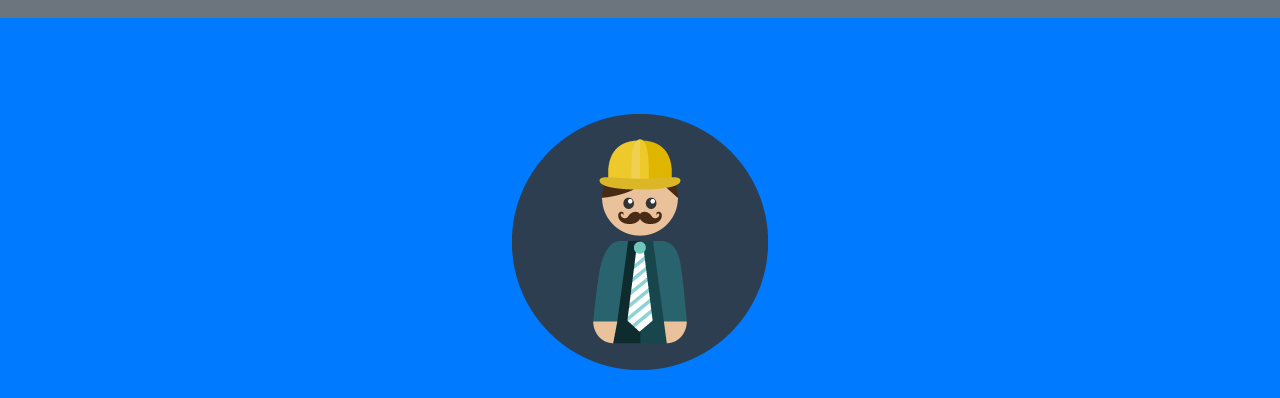
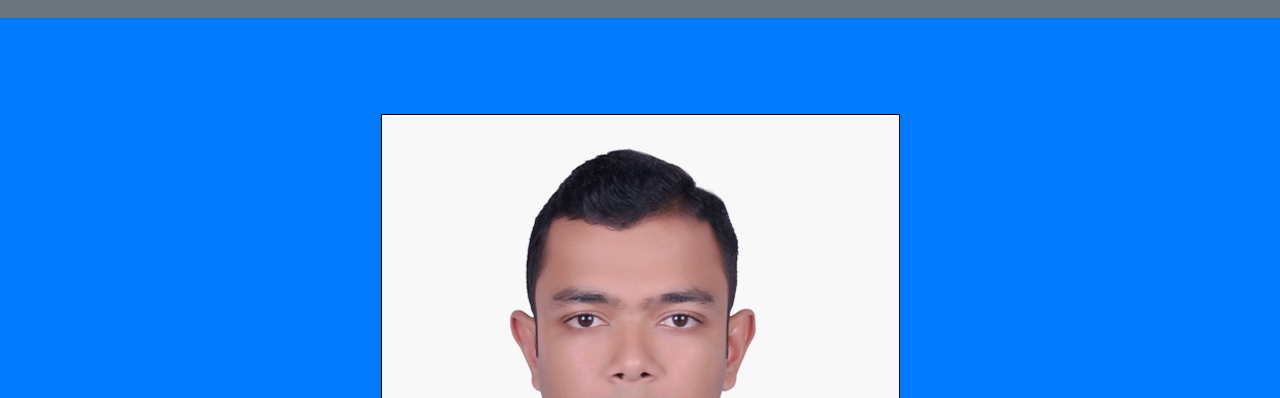
Before and after one commit to sowrozit/My-Portfolio, a website with bundled scripts: page index.html in a window 1280 px wide. Shown: the part 88-486 px from the top of the page. Built offline with nearby package versions, Linux system fonts and the light colour scheme.

Commit message:
Update index.html

```diff
--- a/index.html
+++ b/index.html
@@ -55,7 +55,7 @@
     <!-- Header -->
     <header class="masthead bg-primary text-white text-center">
       <div class="container">
-        <img class="img-fluid mb-5 d-block mx-auto" src="img/profile.png" alt="">
+        <img class="img-fluid mb-5 d-block mx-auto" src="img/157246.jpg" alt="">
         <h1 class="text-uppercase mb-0">Start Bootstrap</h1>
         <hr class="star-light">
         <h2 class="font-weight-light mb-0">Web Developer - Graphic Artist - User Experience Designer</h2>
```
